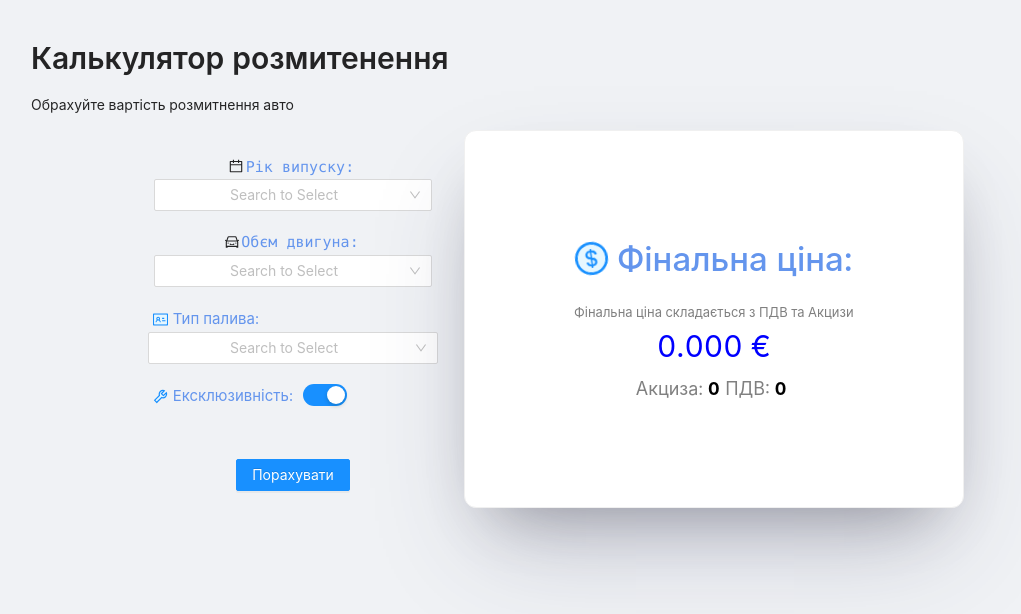
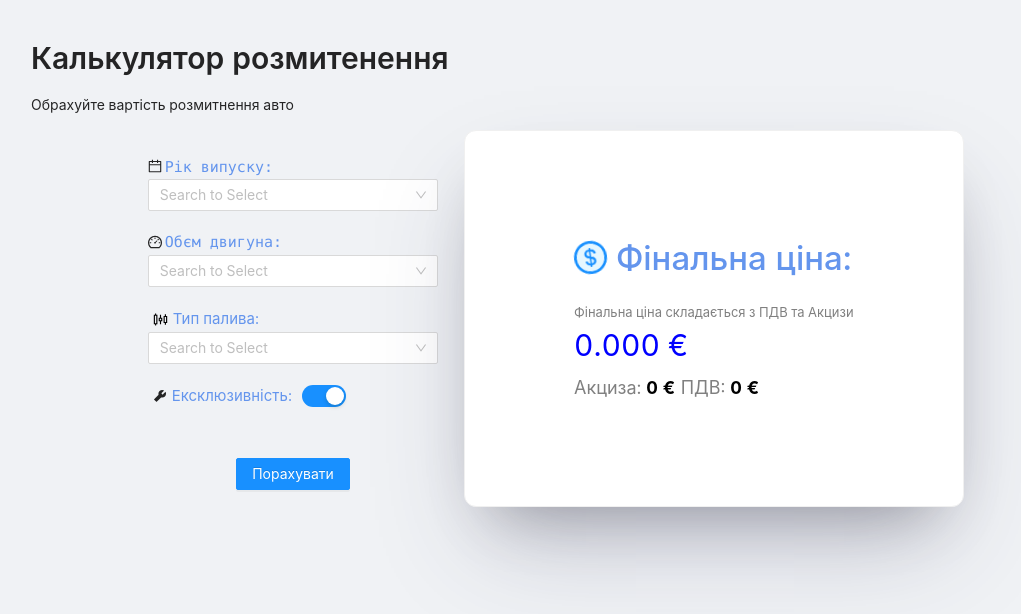
Before and after one commit to intercode-io/tax-calculator, a Next.js app: page / in a window 1280 px wide. Shown: the top 614 px of the page, without its empty margins (97-1118 px from the left). Built offline with nearby package versions, Linux system fonts and the light colour scheme.

Commit message:
list date start from the most recent, add euro icons, icons the same color, and align inputs

```diff
--- a/components/MainLayout.js
+++ b/components/MainLayout.js
@@ -8,7 +8,7 @@ const MainLayout = ({children}) => {
     return (
         <Layout style={{minHeight: "100vh"}}>
             <CustomHeader/>
-            <Content style={{textAlign: "center"}}>
+            <Content>
                 <main>{children}</main>
             </Content>
         </Layout>
--- a/pages/index.js
+++ b/pages/index.js
@@ -4,7 +4,13 @@ import {Button, Card, Col, Row, Select, Switch} from "antd";
 import {useInput} from "../hooks/useInput";
 import yearCoefficient from "../common/year-coefficient"
 import style from "../styles/Main.module.css"
-import {CalendarOutlined, CarOutlined, DollarCircleTwoTone, IdcardTwoTone, ToolTwoTone} from "@ant-design/icons";
+import {
+    CalendarOutlined,
+    DashboardOutlined,
+    DollarCircleTwoTone,
+    SlidersOutlined,
+    ToolFilled,
+} from "@ant-design/icons";
 
 
 export default function Home() {
@@ -26,7 +32,7 @@ export default function Home() {
     useEffect(() => {
         let yearCarArray = [];
         let volumeCarArray = [];
-        for (let year = 1950; year <= currentYear; year++) {
+        for (let year = currentYear; year >= 1950; year--) {
             yearCarArray.push(year);
         }
         for (let volume = 0.1; volume <= 12; volume += 0.1) {
@@ -65,9 +71,9 @@ export default function Home() {
             <div className={style.firstMainBlock}>
                 <div style={{margin: "2%"}}>
                     <Row justify="center" style={{marginBottom: 20}}>
-                        <Col span={23}>
+                        <Col span={24}>
                             <CalendarOutlined/>
-                            <span className={style.inputText}>Рік випуску{": "}</span>
+                            <span className={style.inputText} style={{textAlign: "center"}}>Рік випуску{": "}</span>
                             <Select
                                 showSearch
                                 style={{width: "100%"}}
@@ -85,8 +91,8 @@ export default function Home() {
                         </Col>
                     </Row>
                     <Row justify="center" style={{marginBottom: 20}}>
-                        <Col span={23}>
-                            <CarOutlined/>
+                        <Col span={24}>
+                            <DashboardOutlined/>
                             <span className={style.inputText}>Обєм двигуна{": "}</span>
                             <Select
                                 showSearch
@@ -107,7 +113,7 @@ export default function Home() {
                     <Row justify="center" style={{marginBottom: 20}}>
                         <Col span={24}>
                             <span className={style.selectText}>
-                                <IdcardTwoTone style={{padding: "5px"}}/>
+                                <SlidersOutlined style={{padding: "5px", color: "black"}}/>
                                 Тип палива{": "}
                             </span>
                             <Select
@@ -127,9 +133,9 @@ export default function Home() {
                         </Col>
                     </Row>
                     <Row justify="center" style={{marginBottom: 20}}>
-                        <Col span={24} style={{display: "flex"}}>
+                        <Col span={24} style={{display: "flex", alignItems: "center"}}>
+                            <ToolFilled style={{padding: "5px"}}/>
                             <span className={style.selectText} style={{paddingRight: "10px"}}>
-                                <ToolTwoTone style={{padding: "5px"}}/>
                                 Ексклюзивність{": "}
                             </span>
                             <Switch defaultChecked onChange={event => setIsExclusiveCar(event)}/>
@@ -155,10 +161,10 @@ export default function Home() {
                             </div>
                             <div>
                                 <span style={{paddingRight: "2%", fontSize: "18px", color: "gray"}}>
-                                    Акциза: <b style={{color: "black"}}>{excise}</b>
+                                    Акциза: <b style={{color: "black"}}>{excise} €</b>
                                 </span>
                                 <span style={{paddingRight: "2%", color: "gray", fontSize: "18px"}}>
-                                    ПДВ: <b style={{color: "black"}}>{PDV}</b>
+                                    ПДВ: <b style={{color: "black"}}>{PDV} €</b>
                                 </span>
                             </div>
                         </Card>
--- a/styles/Main.module.css
+++ b/styles/Main.module.css
@@ -9,6 +9,7 @@
     font-family: 'SFMono-Regular', Consolas, 'Liberation Mono', Menlo, Courier, monospace;
     padding: 1%;
     font-size: 15px;
+    width: 100%;
 }
 
 .inputStyle {
@@ -42,7 +43,7 @@
     color: cornflowerblue;
     font-size: 15px;
     display: flex;
-    align-items: center;
+    align-items: center
 }
 
 .button {
```
